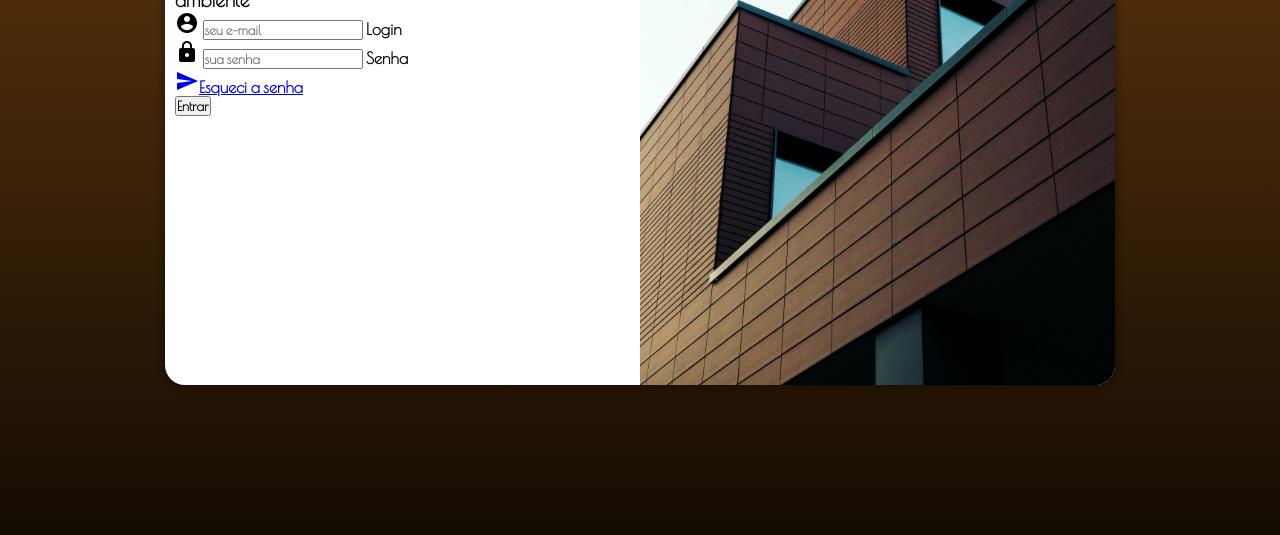
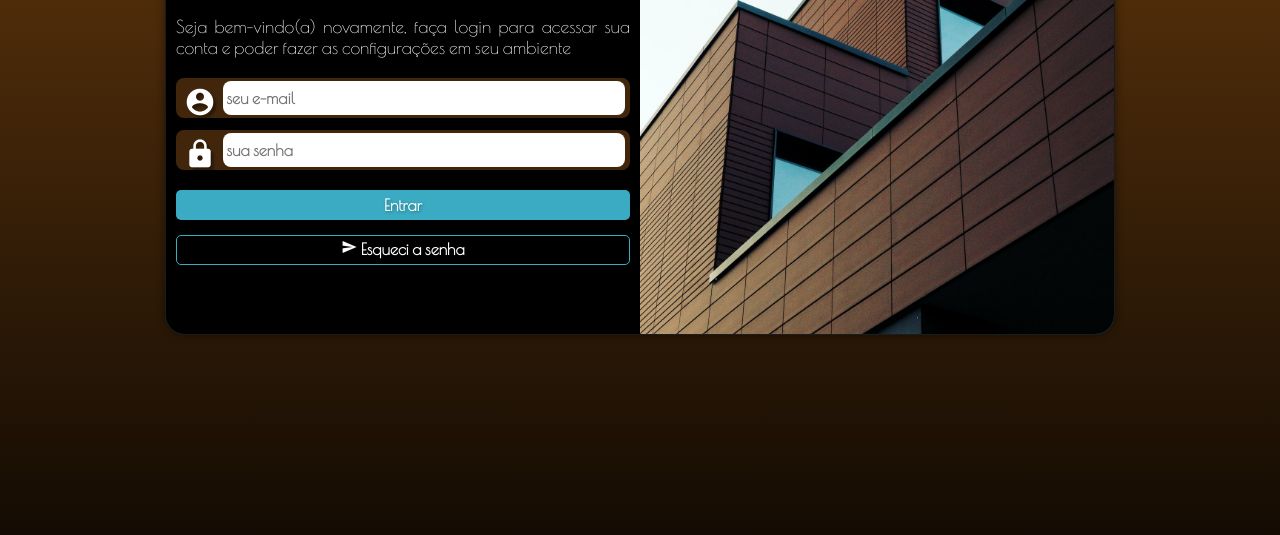
Before and after one commit to RibahDev/projeto-login, a plain HTML site: page index.html in a window 1280 px wide. Shown: the part 265-800 px from the top of the page. Drawn offline with nearby package versions, Linux system fonts and the light colour scheme.

Commit message:
concluindo projeto login

```diff
--- a/estilos/mediaquery.css
+++ b/estilos/mediaquery.css
@@ -5,26 +5,37 @@
     body {
         background-image: linear-gradient(to top, rgba(0, 0, 0, 0.699), #6b3c0d );
     }
+
     section#login {
         width: 80vw;
+        height: 330px;
     }
+
     section#login > div#imagem {
         float: left;
         width: 30%;
         height: 100%;
     }
+
     section#login > div#formulario {
         float: right;
         width: 70%;
     }
+
     div#formulario > p {
         font-size: 0.9em;
+        margin: 10px 0px;
         text-align: justify;
         font-weight: bold;
     }
+
     div#formulario > h1 {
         font-size: 1.8em;
         font-weight: bold;
+    }
+
+    form > div.campo {
+        margin-bottom: 12px;
     }
 }
 
@@ -32,25 +43,36 @@
     body {
         background-image: linear-gradient(to top, rgba(0, 0, 0, 0.699), #6b3c0d );
     }
+
     section#login {
         width: 950px;
+        height: 400px;
     }
+
     section#login > div#imagem {
         float: right;
         width: 50%;
         height: 100%;
     }
+
     section#login > div#formulario {
         float: left;
         width: 50%;
     }
+
     div#formulario > h1{
         font-size: 2em;
     }
+
     div#formulario > p {
-        font-size: 1.2em;
+        font-size: 1.1em;
+        margin: 20px 0px;
         text-align: justify;
-        font-weight: bold;
+        font-weight: 500;
+    }
+
+    form > div.campo {
+        margin-bottom: 12px;
     }
 }
 
--- a/estilos/style.css
+++ b/estilos/style.css
@@ -32,14 +32,17 @@ section#login {
     position: absolute;
     top: 50%;
     left: 50%;
-    transform: translate(-50%, -50%);
-    background-color: white;
+    background-color: rgb(0, 0, 0);
     width: 250px;
     height: 500px;
     border-radius: 20px;
     overflow: hidden;
     box-shadow: 0px 0px 10px rgba(0, 0, 0, 0.473);
     transition: width 0.3s, height 0.3s;
+    transition-timing-function: ease;
+    border: 1px solid rgba(31, 31, 31, 0.932);
+    transform: translate(-50%, -50%);
+
 }
 
 section#login > div#imagem {
@@ -52,13 +55,101 @@ section#login > div#imagem {
 section#login > div#formulario {
     display: block;
     padding: 10px;
+    color: white;
 }
+
 div#formulario > h1 {
     text-align: center;
     margin-bottom: 10px;
 }
+
 div#formulario > p {
     font-size: 0.8em;
+    margin: 3px 0px;
     text-align: justify;
     font-weight: bold;
 }
+
+form > div.campo {
+    background-color: var(--color2);
+    border: 3px solid #41260b;
+    display: block;
+    width: 100%;
+    height: 40px;
+    border-radius: 8px;
+    margin: 5px 0px;
+    box-shadow: 2px 2px 3px rgba(0, 0, 0, 0.329);
+}
+
+div.campo >label {
+    display: none
+}
+
+div.campo > i {
+    font-size: 2em;
+    color: rgb(255, 255, 255);
+    width: 40px;
+    padding: 5px;
+    text-shadow: 3px 3px 2px rgba(0, 0, 0, 0.342);
+}
+
+div.campo > input {
+    font-size: 1em;
+    width: calc(100% - 46px);
+    height: 100%;
+    border: 0px;
+    border-radius: 8px;
+    padding: 4px;
+    transform: translateY(-14px);
+}
+
+div.campo > input:focus-within {
+    background-color: white;
+}
+
+form > input[type=submit] {
+    margin-top: 20px;
+    display: block;
+    font-size: 1em;
+    width: 100%;
+    height: 30px;
+    color: white;
+    background-color: #3badc4fd;
+    border: none;
+    border-radius: 5px;
+    text-shadow: 1px 1px 3px rgba(0, 0, 0, 0.342);
+    cursor: pointer;
+}
+
+form > input[type=submit]:hover {
+    background-color: #137d92;
+    box-shadow: 5px 5px 8px rgba(255, 255, 255, 0.205);
+    transition: 0.5s;
+    transition-timing-function: ease;
+    transform: translateY(-4px);
+}
+
+form > a.botao {
+    display: block;
+    text-align: center;
+    font-size: 1em;
+    width: 100%;
+    height: 30px;
+    margin-top: 15px;
+    padding-top:3px ;
+    color: #fffffffd;
+    border: 1px solid #3badc4fd;
+    border-radius: 5px;
+    text-decoration: none;
+}
+form > a.botao:hover {
+    background-color: #3badc4fd;
+    box-shadow: 5px 5px 8px rgba(255, 255, 255, 0.205);
+    transition: 0.5s;
+    transition-timing-function: ease;
+    transform: translateY(-4px);
+}
+
+form > a.botao > i {
+    font-size: 1em;
+}
--- a/index.html
+++ b/index.html
@@ -28,12 +28,11 @@
                         </div>
                         <div class="campo">
                             <i class="material-icons">lock</i>
-                            <input type="password" name="senha" id="isenha" placeholder="sua senha" min="6" max="12" autocomplete="current-password" required >
+                            <input type="password" name="senha" id="isenha" placeholder="sua senha" min="6" max="12" autocomplete="current-password" required size="20">
                             <label for="isenha">Senha</label>
                         </div>
-                        <a href="#"><i class="material-icons">send</i>Esqueci a senha </a><br>
-                        <input type="button" value="Entrar">
-
+                        <input type="submit" value="Entrar">
+                        <a class="botao" href="#"><i class="material-icons">send</i> Esqueci a senha </a>
                     </form>
                 </div>
             </section>
```
